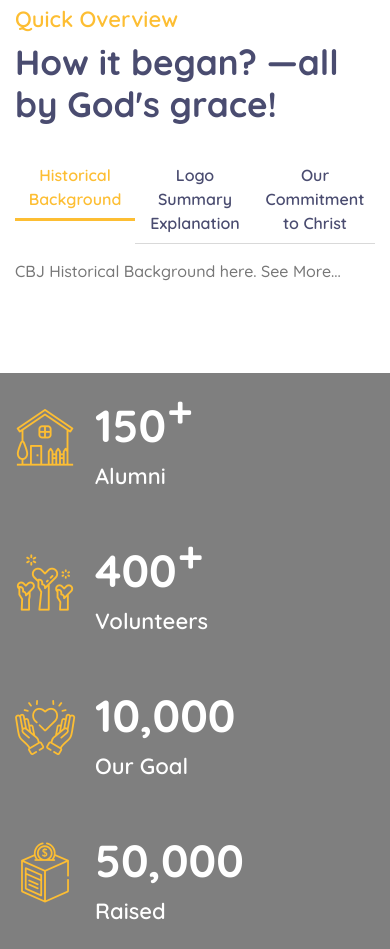
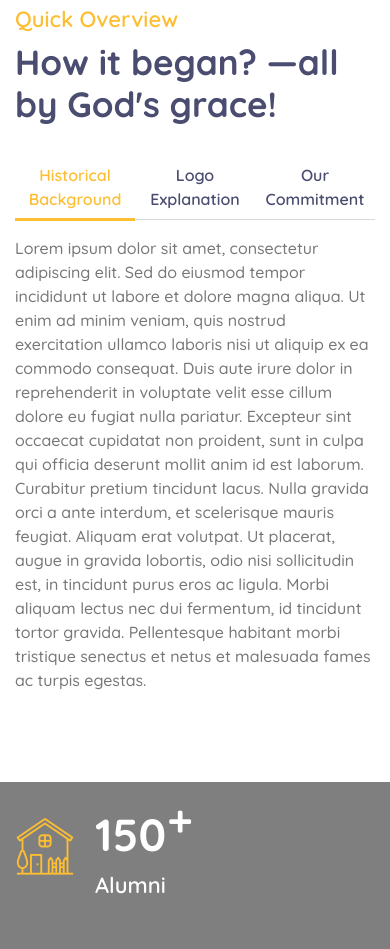
Before and after one commit to miggyah/cbj-ministries, a plain HTML site: page about.html in a window 390 px wide. Shown: the part 1271-2220 px from the top of the page. Drawn offline with nearby package versions, Linux system fonts and the light colour scheme.

Commit message:
icon change and about content
edited

```diff
--- a/about.html
+++ b/about.html
@@ -119,25 +119,36 @@
                         <div class="about-tab">
                             <ul class="nav nav-pills nav-justified">
                                 <li class="nav-item">
-                                    <a class="nav-link active" data-toggle="pill" href="#tab-content-1">Historical Background</a>
+                                    <a class="nav-link active" data-toggle="pill" href="#tab-content-1">Historical</br>Background</a>
                                 </li>
                                 <li class="nav-item">
-                                    <a class="nav-link" data-toggle="pill" href="#tab-content-2">Logo Summary Explanation</a>
+                                    <a class="nav-link" data-toggle="pill" href="#tab-content-2">Logo</br>Explanation</a>
                                 </li>
                                 <li class="nav-item">
-                                    <a class="nav-link" data-toggle="pill" href="#tab-content-3">Our Commitment to Christ</a>
+                                    <a class="nav-link" data-toggle="pill" href="#tab-content-3">Our</br>Commitment</a>
                                 </li>
                             </ul>
 
                             <div class="tab-content">
                                 <div id="tab-content-1" class="container tab-pane active">
-                                    CBJ Historical Background here. See More...
+                                    Lorem ipsum dolor sit amet, consectetur adipiscing elit. Sed do eiusmod tempor incididunt ut labore et dolore magna aliqua. Ut enim ad minim veniam, quis nostrud exercitation ullamco laboris nisi ut aliquip ex ea commodo consequat. Duis aute irure dolor in
+                                    reprehenderit in voluptate velit esse cillum dolore eu fugiat nulla pariatur. Excepteur sint occaecat cupidatat non proident, sunt in culpa qui officia deserunt mollit anim id est laborum. Curabitur pretium tincidunt lacus. Nulla gravida orci a ante interdum,
+                                    et scelerisque mauris feugiat. Aliquam erat volutpat. Ut placerat, augue in gravida lobortis, odio nisi sollicitudin est, in tincidunt purus eros ac ligula. Morbi aliquam lectus nec dui fermentum, id tincidunt tortor gravida. Pellentesque habitant morbi tristique
+                                    senectus et netus et malesuada fames ac turpis egestas.
                                 </div>
                                 <div id="tab-content-2" class="container tab-pane fade">
-                                    Logo Explanation here. See More...
+                                    <p>
+                                        <strong>Pillars</strong> – Represent God’s presence, like the pillar of fire that led the Israelites. They symbolize the connection between heaven and earth, signifying God’s guidance in our lives.
+                                        </br></br><strong>Six-Fold Brick Layers</strong> – The bricks signify building on God’s foundation. The six layers represent our labor of love in fulfilling His purpose, with the golden triangle symbolizing His sanctifying perfection as we serve.
+                                        </br></br><strong>Golden Ground</strong> – Represents the legacy and divine enablement of those who founded CBJ, and our commitment to serve God on holy ground, living set apart for His glory.
+                                        </br></br><strong>Hand-Held Sparrow at the Center</strong> – Reflects God’s care for us, as He holds us securely like delicate sparrows. It represents CBJ’s mission to provide a "home" for students to know Christ and grow into responsible, nation-shaping individuals.
+                                    </p>
                                 </div>
                                 <div id="tab-content-3" class="container tab-pane fade">
-                                    Commitment to Christ's Cause here. See More...
+                                    Lorem ipsum dolor sit amet, consectetur adipiscing elit. Sed do eiusmod tempor incididunt ut labore et dolore magna aliqua. Ut enim ad minim veniam, quis nostrud exercitation ullamco laboris nisi ut aliquip ex ea commodo consequat. Duis aute irure dolor in
+                                    reprehenderit in voluptate velit esse cillum dolore eu fugiat nulla pariatur. Excepteur sint occaecat cupidatat non proident, sunt in culpa qui officia deserunt mollit anim id est laborum. Curabitur pretium tincidunt lacus. Nulla gravida orci a ante interdum,
+                                    et scelerisque mauris feugiat. Aliquam erat volutpat. Ut placerat, augue in gravida lobortis, odio nisi sollicitudin est, in tincidunt purus eros ac ligula. Morbi aliquam lectus nec dui fermentum, id tincidunt tortor gravida. Pellentesque habitant morbi tristique
+                                    senectus et netus et malesuada fames ac turpis egestas.
                                 </div>
                             </div>
                         </div>
```
Also changed, not shown: img/icon.png, img/logo-vertical.png.
